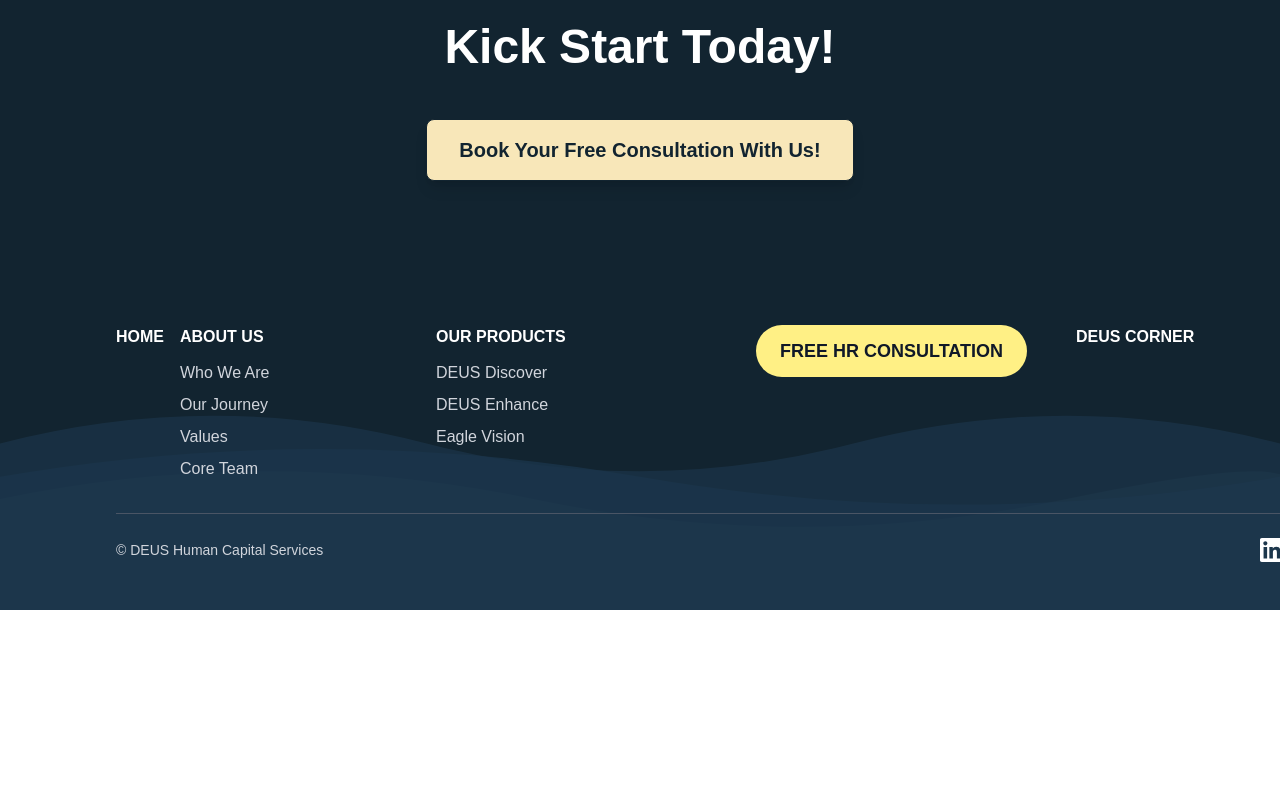
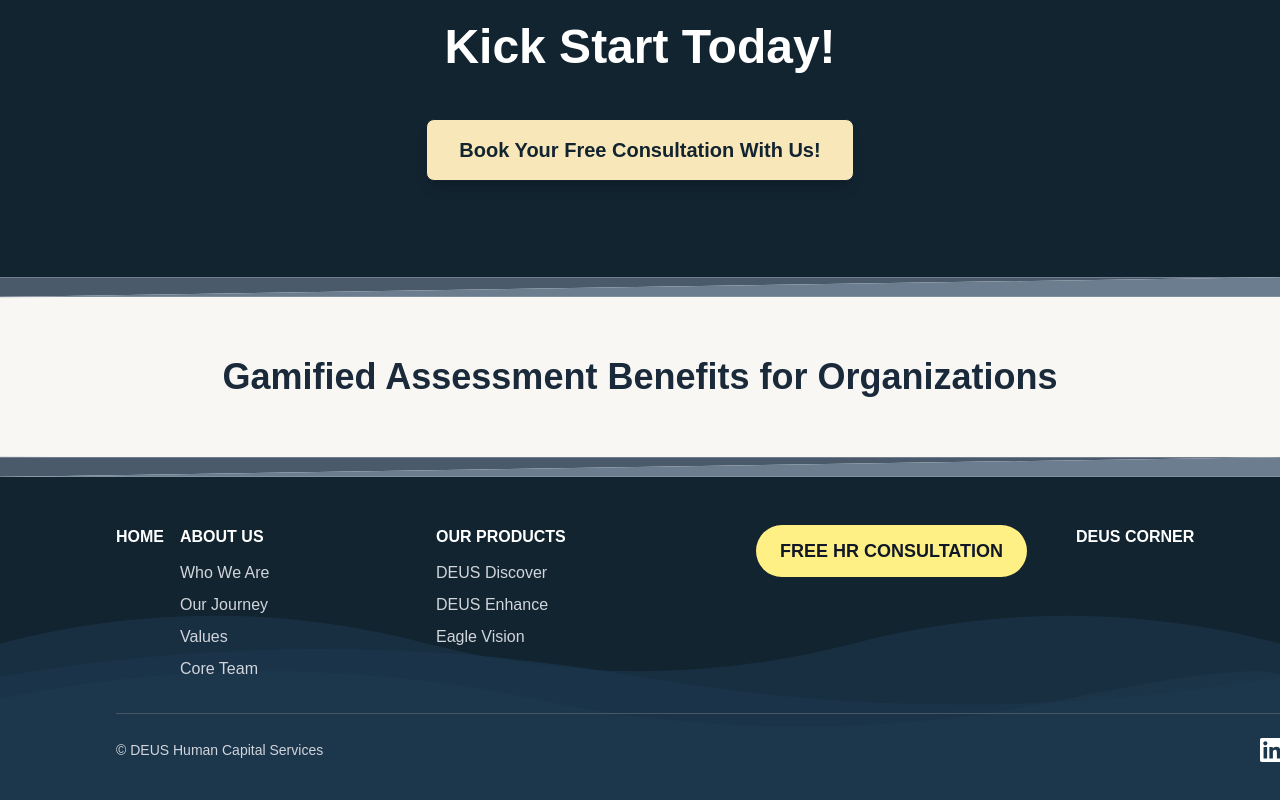
Before and after one commit to khafidhkayyis/deushcs-clone, a Next.js app: page /discover in a window 1280 px wide. Shown: the part 4378-5178 px from the top of the page. Before the commit the page ends 4988 px from the top, so only its background shows below. Built offline with nearby package versions, Linux system fonts and the light colour scheme; a web font is replaced by a local one.

Commit message:
barrier name

```diff
--- a/app/discover/page.tsx
+++ b/app/discover/page.tsx
@@ -14,6 +14,7 @@ export default function DiscoverPage() {
             <Fitures />
             <Benefits />
             <KickStart />
+            <BarrierName index={2} />
         </div>
     );
 }
```
